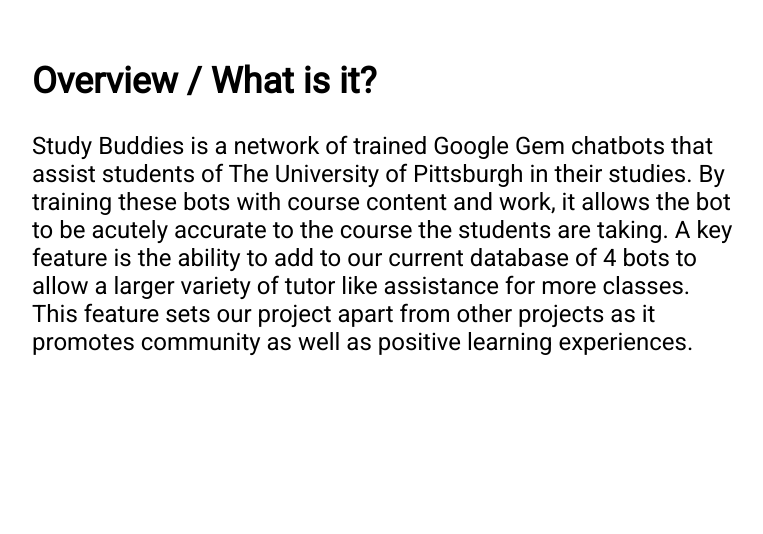
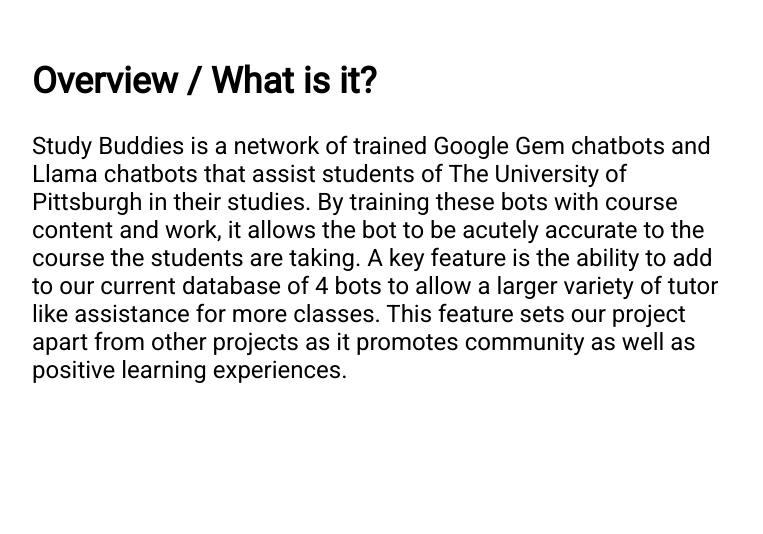
Before and after one commit to jhsin1/EC0600-Study-ChatBot, a plain HTML site: page Study Buddies Pitch/index.html in a window 1280 px wide. Shown: the part 840-1374 px from the top of the page, without its empty margins (256-1019 px from the left). Drawn offline with Linux system fonts and the light colour scheme.

Commit message:
change to website

```diff
--- a/Study Buddies Pitch/index.html
+++ b/Study Buddies Pitch/index.html
@@ -42,7 +42,7 @@ BTW. You can leave these faded comments be, or delete them. They are but road si
 
   <div class="text-block" style="text-align: left">
     <h2>Overview / What is it?</h2>
-    <p>Study Buddies is a network of trained Google Gem chatbots that assist students of The University of Pittsburgh in
+    <p>Study Buddies is a network of trained Google Gem chatbots and Llama chatbots that assist students of The University of Pittsburgh in
       their studies. By training these bots with course content and work, it allows the bot to be acutely accurate to
       the course the students are taking. A key feature is the ability to add to our current database of 4 bots to allow
       a larger variety of tutor like assistance for more classes. This feature sets our project apart from other
```
